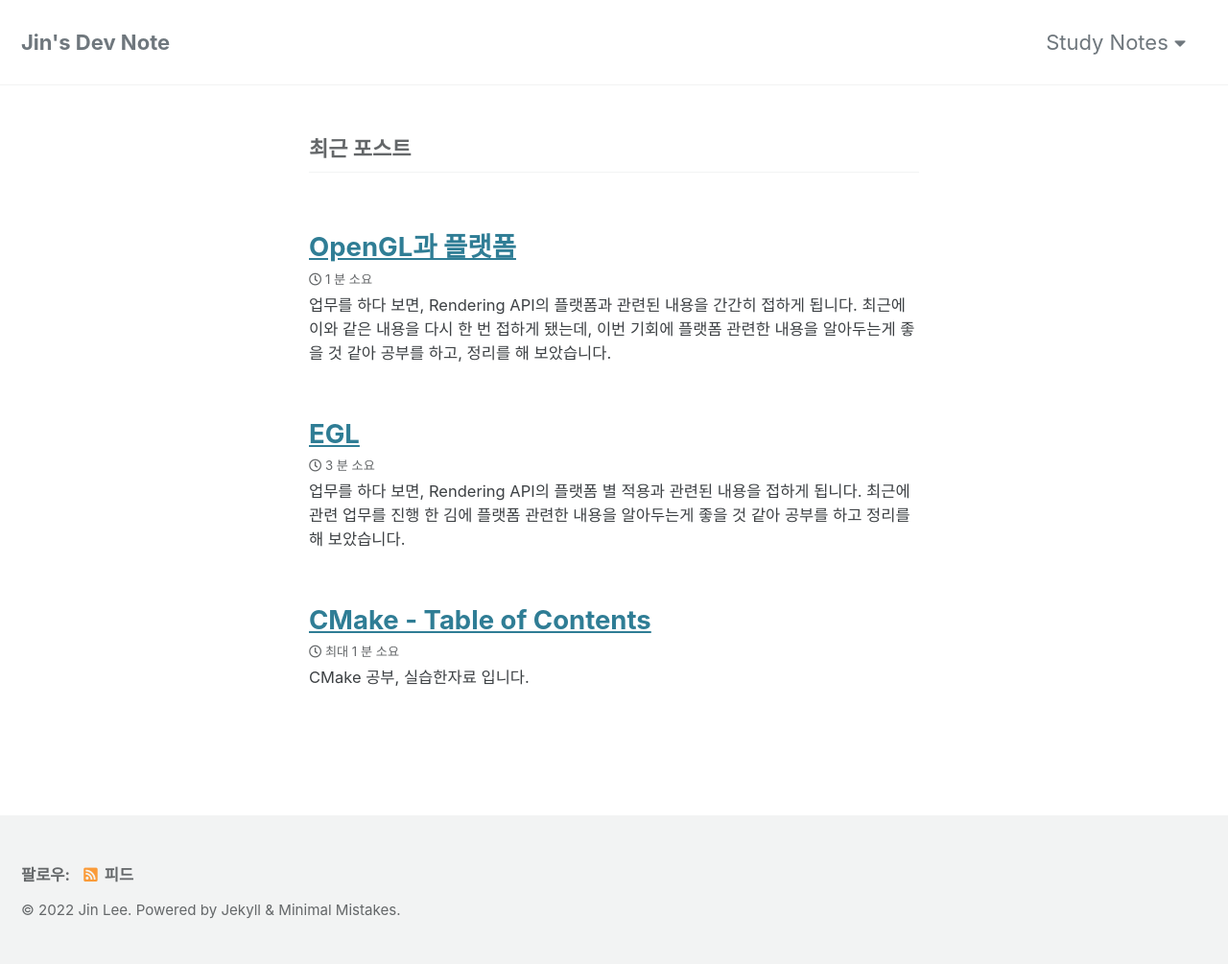
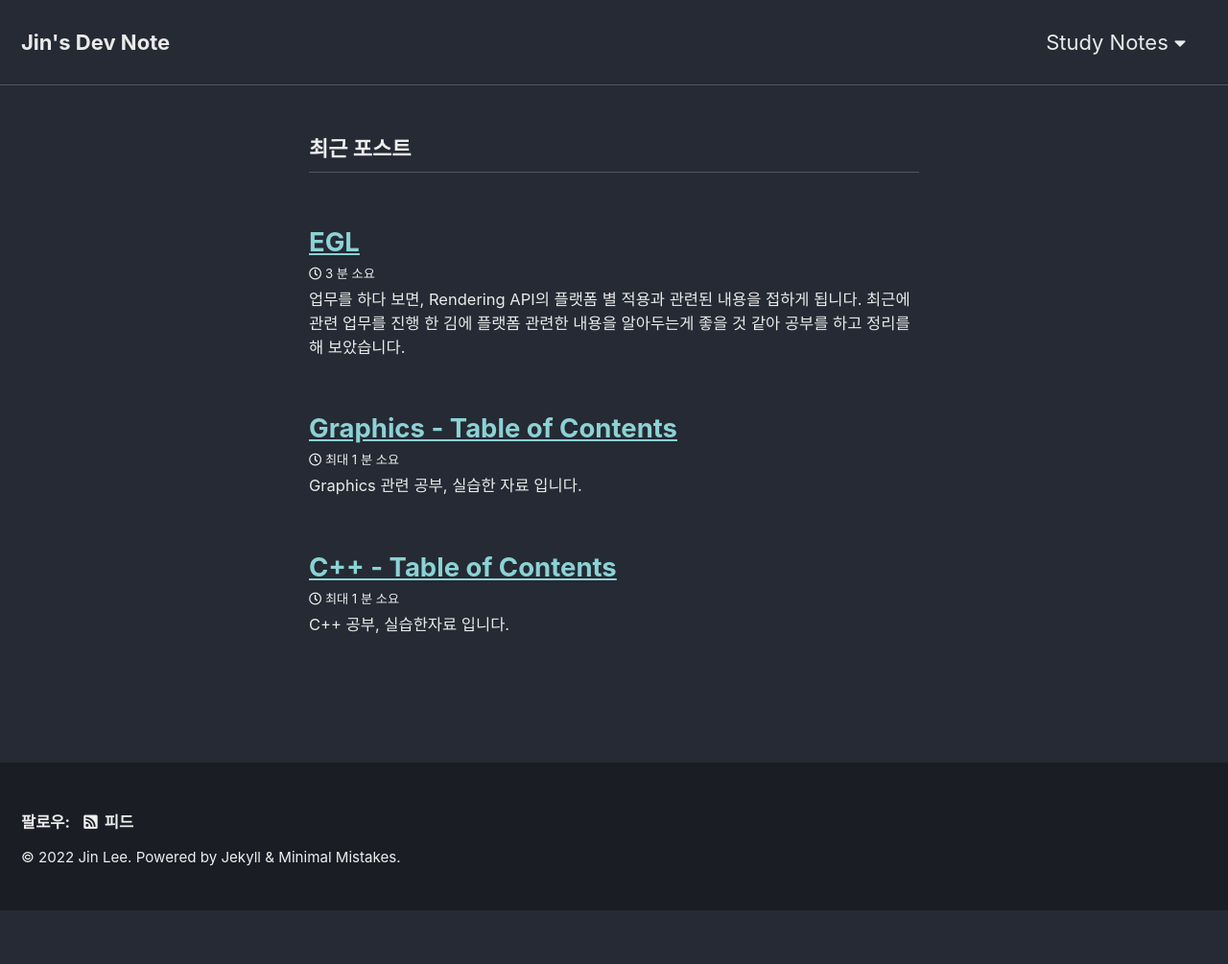
Before and after one commit to JinLee-Dev/JinLee-Dev.github.io, a Jekyll site: the page built from index.markdown, in a window 1280 px wide. Shown: the whole page at 96% size. Built offline with Jekyll 4.4.1, drawn with Linux system fonts in a browser that asks for light colours; cached includes are drawn as plain includes; the list of posts is cut into pages by our own code; after the commit the page ends 949 px from its top, so only the background shows below that; some of the changed lines change nothing that is shown.

Commit message:
Jekyll Blog 링크를 위한 제목 및 날짜 수정

```diff
--- a/_config.yml
+++ b/_config.yml
@@ -12,7 +12,7 @@
 
 # theme                  : "minimal-mistakes-jekyll"
 # remote_theme           : "mmistakes/minimal-mistakes"
-minimal_mistakes_skin    : "default" # "air", "aqua", "contrast", "dark", "dirt", "neon", "mint", "plum", "sunrise"
+minimal_mistakes_skin    : "dark" # "air", "aqua", "contrast", "dark", "dirt", "neon", "mint", "plum", "sunrise"
 
 # Site Settings
 locale                   : "ko-KR"
--- /dev/null
+++ b/_posts/C++/22-08-07-C++_Content.md
@@ -0,0 +1,12 @@
+---
+title: "C++ - Table of Contents"
+tags: [C++]
+permalink: "/C++/"
+categories:
+  - C++
+date: 2022-08-07
+---
+
+- C++ 공부, 실습한자료 입니다.
+
+## Table of Contents
--- a/_posts/CMake/22-08-07-CMake_Content.md
+++ /dev/null
@@ -1,14 +0,0 @@
----
-title: "CMake - Table of Contents"
-tags: [CMake]
-permalink: "/CMake/"
-categories:
-  - CMake
-date: 2022-08-07
----
-
-- CMake 공부, 실습한자료 입니다.
-
-## Table of Contents
-* []
-* []
--- /dev/null
+++ b/_posts/Graphics/2022-09-21-Graphics_Content.md
@@ -0,0 +1,18 @@
+---
+layout: single
+title:  "Graphics - Table of Contents"
+category: Graphics
+tag:
+permalink: "/Graphics/"
+categories:
+  - Graphics
+date: 2022-09-29
+comments : true
+---
+
+Graphics 관련 공부, 실습한 자료 입니다.
+
+## Table of Contents
+### OpenGL Library
+OpenGL과 관련된 Library 관련 내용을 포스팅한 글 리스트
+* [EGL]({% post_url 2022-09-29-OpenGL-Platform %})
--- a/_posts/Graphics/22-09-28-OpenGL_Platform.md
+++ /dev/null
@@ -1,105 +0,0 @@
----
-layout: single
-title:  "OpenGL과 플랫폼"
-category: OpenGL
-tag: OpenGL Graphics
-permalink: "/OpenGL/"
-categories:
-  - OpenGL
-date: 2022-09-29
-comments : true
----
-
-업무를 하다 보면, Rendering API의 플랫폼과 관련된 내용을 간간히 접하게 됩니다. 최근에 이와 같은 내용을 다시 한 번 접하게 됐는데, 이번 기회에 플랫폼 관련한 내용을 알아두는게 좋을 것 같아 공부를 하고, 정리를 해 보았습니다.
-
-먼저 관련된 내용을 접하기 전에, OpenGL이 무엇인가에 대해 먼저 살펴 보겠습니다.
-
-## OpenGL
-----
-* 3D 그래픽을 화면에 표현하기 위해 필요한 **기본적인 기능들을 모은 Open API** (점을 찍는다던지, 선을 그린다던지)
-* low-level API
-    * 그림을 그리는데 가장 기본적인 기능만 있기 때문.
-* **Standard만 있고, Spec만 있다.**
-    * 실제 스펙(함수)에 맞게 동작하도록 각 벤더에서 기능을 각자 개발한다.
-<br>
-<br>
-
-## Rendering API와 플랫폼 시스템 사이의 인터페이스
-----
-OpenGL은 위에서 말했다시피 사양만 정의되어 있습니다. 구체적으로 어떠한 플랫폼에서 어떤 방식으로 그리는지에 대한 정의가 되어 있지 않습니다. 실제 화면에 그리기 위해선, 특정한 플랫폼에서 OpenGL을 통해 물체를 그리기 위해 인터페이스 역할을 하는 API가 있어야 합니다. 여러 종류 (WGL, Cocoa, EGL)가 있지만, 저는 **EGL**을 기준으로 설명해 보려고 합니다.
-
-
-## EGL
------
-* Khronous에서 만든 Rendering API (E.g - OpenGL) 과 플랫폼(Windows, Android..) 간의 인터페이스 역할을 하는 API 입니다.
-* **특정한 플랫폼**에서 Rendering API를 사용할 수 있도록 연결 시키는 용도로 사용하고 있습니다.
-    * Windows에서 EGL을 이용하면 Windows의 윈도우에 렌더링을 수행할 수 있다고 생각하면 좀 더 편하게 생각할 수 있을 것 같습니다.
-* WGL(Windows), Cocoa(Mac) 등과는 달리 EGL은 플랫폼 독립적입니다.
-
-<br>
-
-## Surface와 Context
------
-실제 모니터에 그리기 위해선 Surface와 Context가 필요합니다. 이걸 설명하기 위해선 OpenGL의 동작을 먼저 알아야 합니다.
-
-<br>
-
-### OpenGL의 기본 동작
-* 셋팅 : 기본 동작 중 셋팅 값을 저장
-    * E.g) 그릴 선의 색은 빨간색이다.
-* 그리기 : 실제 Drawing을 수행
-    * E.g) 선을 그린다
-
-<br>
-
-이 중 Context는 셋팅을 위한 개념이며, 그리는 버퍼가 Surface에 대한 개념입니다.
-자세한 내용은 아래와 같습니다.
-
-<br>
-
-### Context
-* 셋팅 동작을 수행하기 위한 공간입니다.
-* Context에 명령을 쌓아두면, GPU가 임의로 명령들을 가져가서 수행합니다.
-
-<br>
-
-### Surface
-* 그려지거나, 표시되는 버퍼를 지칭합니다.
-* 실제 렌더링 되는 대상이라고 볼 수 있는 이미지 버퍼를 추상화한 것이라고 보면 됩니다.
-* Surface에는 아래와 같은 정보들이 포함되어 있습니다.
-    * Surface Color Buffer 정보
-    * 각 Color에 몇 비트나 사용할지?
-    * Depth Buffer, Stencil Buffer 등의 유무
-
-<br>
-<br>
-
-실제 EGL을 활용한 Surfae / Context 관리 방법은 아래와 같습니다.
-
-## EGL에서의 Surface 관리
----
-* eglChooseConfig() 함수로 eglSurface가 가질 화면 구성을 설정한다.
-* eglCreateWindowSurface() 함수로 설정된 화면 구성으로 Surface를 생성한다.
-* 렌더링이 끝난 후에는 eglDestroySurface()를 호출해준다.
-
-<br>
-
-## EGL에서의 Context 관리
----
-* eglCreateContext()로 Rendering Context를 설정할 수 있다.
-* shared_context 인자는 Context 사이에 텍스쳐와 쉐이더 같은 객체의 공유를 위해서 사용된다.
-* context 삭제를 위해선 eglDesctoyContext()를 반드시 호출해야 한다.
-
-<br>
-
-## Surface - Context
----
-* 가장 먼저 사용하고자 하는 Context를 알리기 위해 eglMakeCurrent() 함수를 호출해준다.
-* Surface 설정이 잘못되었거나 Context가 호환되지 않을 경우, EGL_NO_CONTEXT Error가 반환된다.
-
-<br>
-
-## eglSwapBuffers
----
-* Rendering Surface의 결과를 Window Surface와 교체하는 Function
-* 해당 함수 호출 직후 모든 GL 명령들을 GPU로 전달한다.
```
